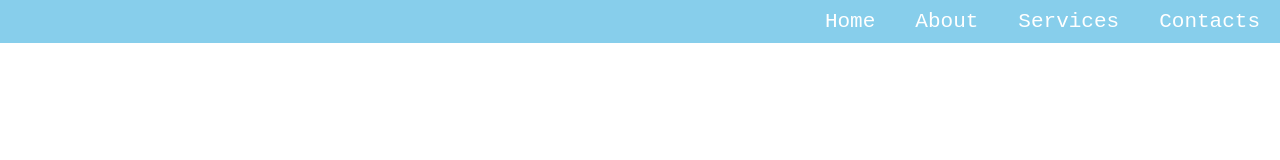
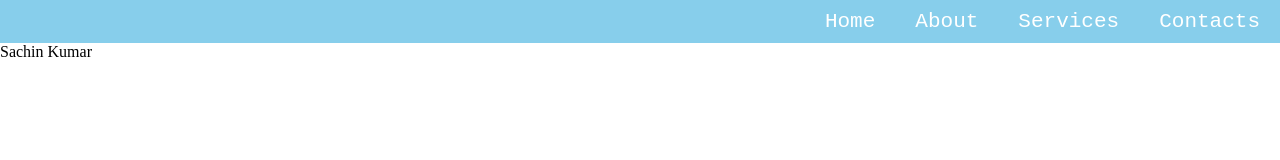
Before and after one commit to spideyWebb/TGC, a plain HTML site: page index.html in a window 1280 px wide. Drawn offline with Linux system fonts and the light colour scheme.

Commit message:
Third Commit

```diff
--- a/index.html
+++ b/index.html
@@ -16,5 +16,6 @@
             <li><a>Contacts</a></li>
         </ul>
     </nav>
+    Sachin Kumar
 </body>
 </html>
```
